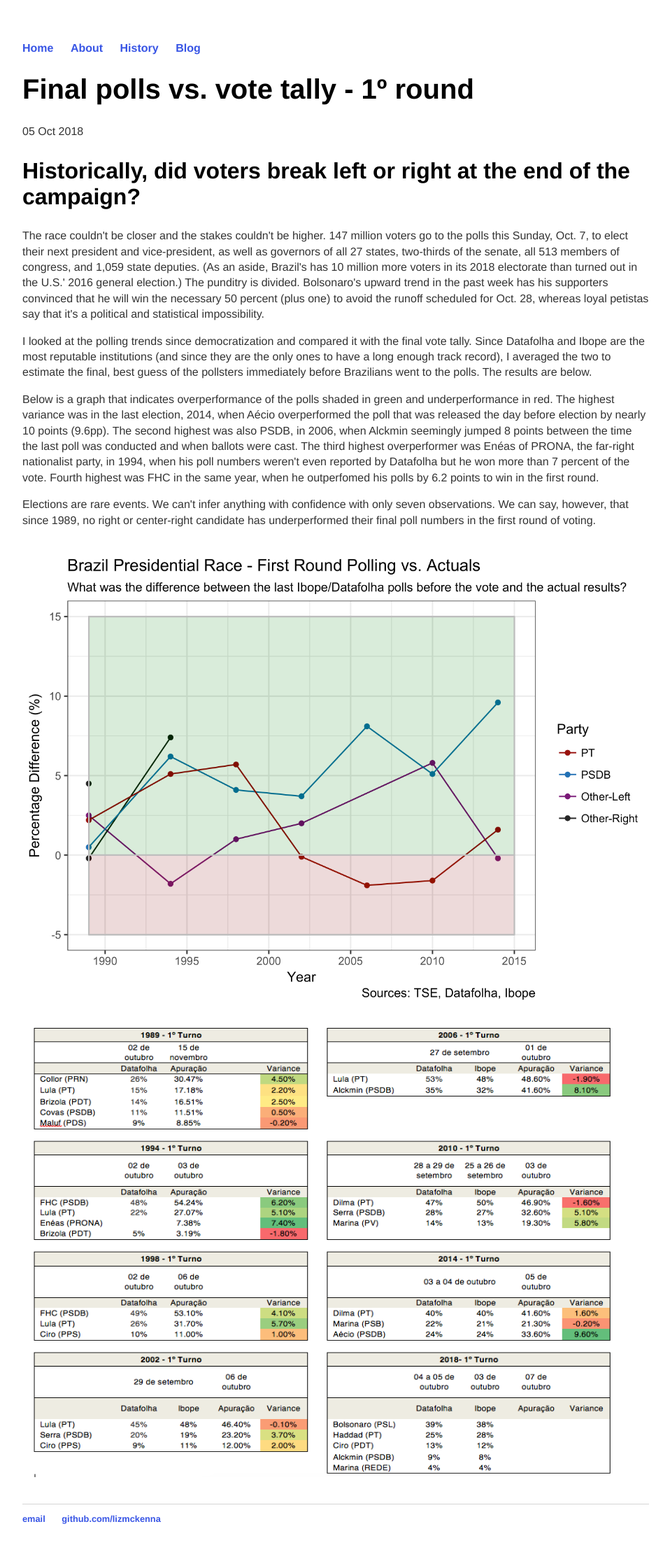
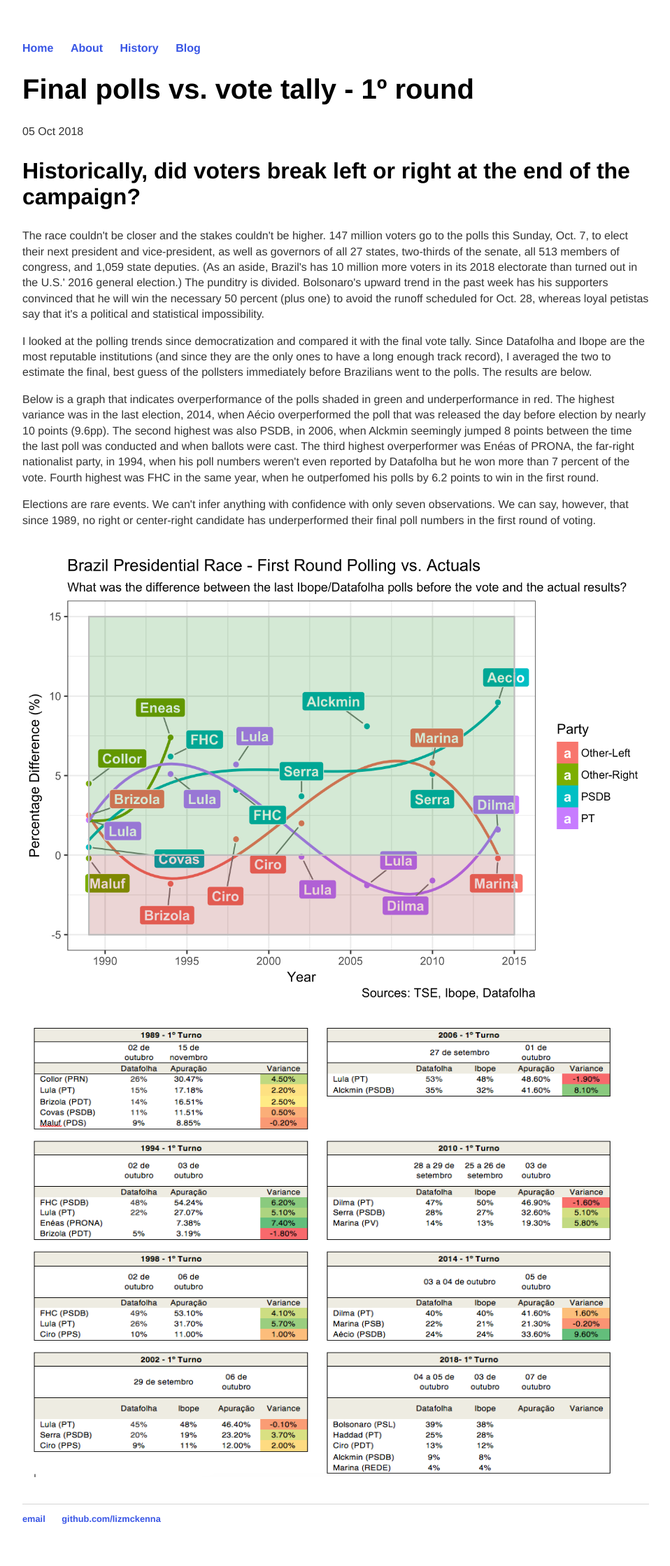
Before and after one commit to lizmckenna/elizabethmckenna.org, a Jekyll site: the page built from _posts/2018-10-05-polls-vs-actuals.md, in a window 1280 px wide. Shown: the whole page at 70% size, without its empty margins (160-1118 px from the left). Built offline with Jekyll 4.4.1, drawn with Linux system fonts in a browser that asks for light colours.

Commit message:
Update 2018-10-05-polls-vs-actuals.md

```diff
--- a/_posts/2018-10-05-polls-vs-actuals.md
+++ b/_posts/2018-10-05-polls-vs-actuals.md
@@ -13,7 +13,7 @@
 </p>
 <br>
  <center>
-<img src="/images/poll-variance-1-turno.png" alt="HTML5 Icon" style="width:900px;height:650px;">
+<img src="/images/poll-variance-1-turno-v2.png" alt="HTML5 Icon" style="width:900px;height:650px;">
 	</center>
 <br>
  <center>
```
